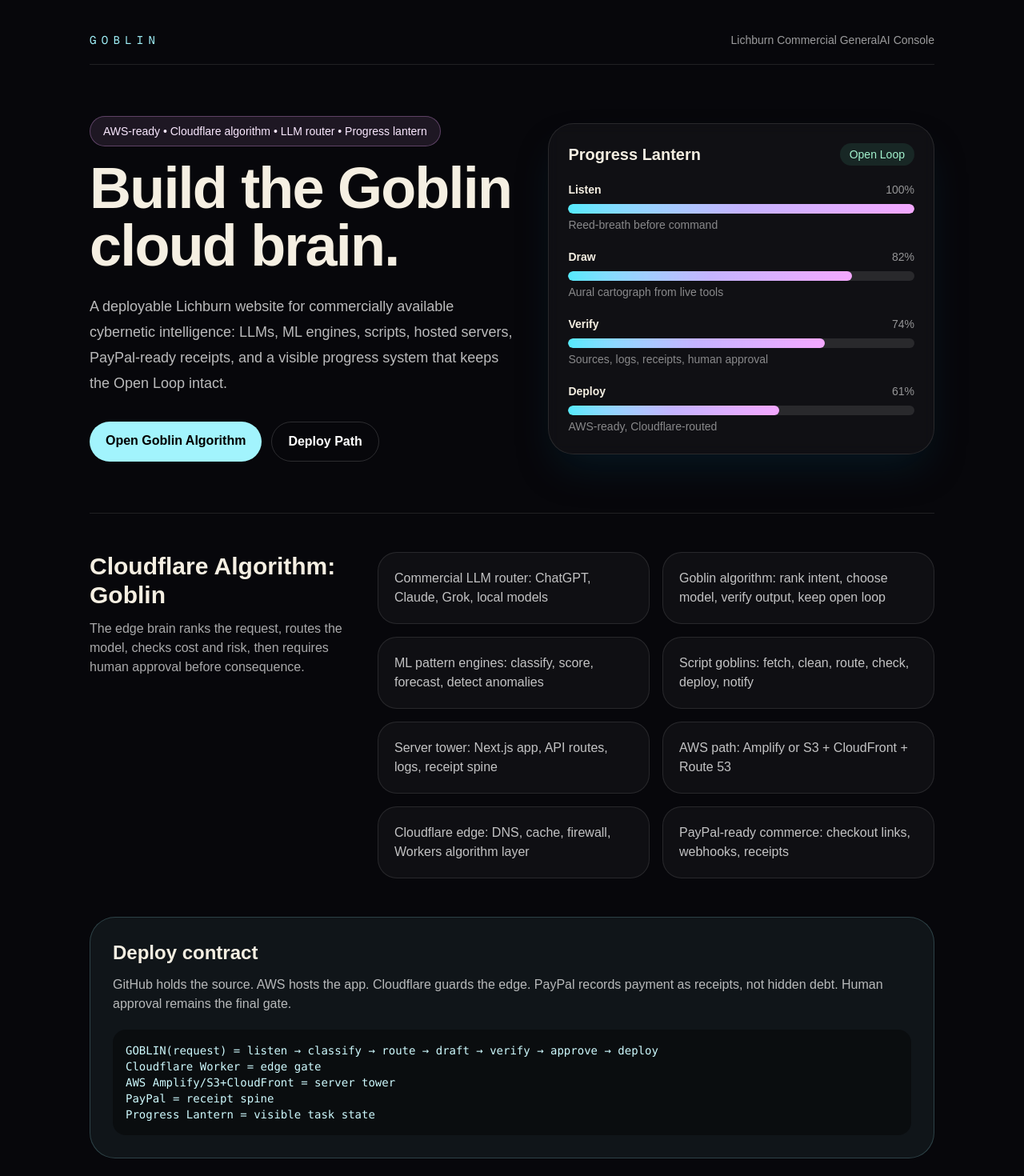
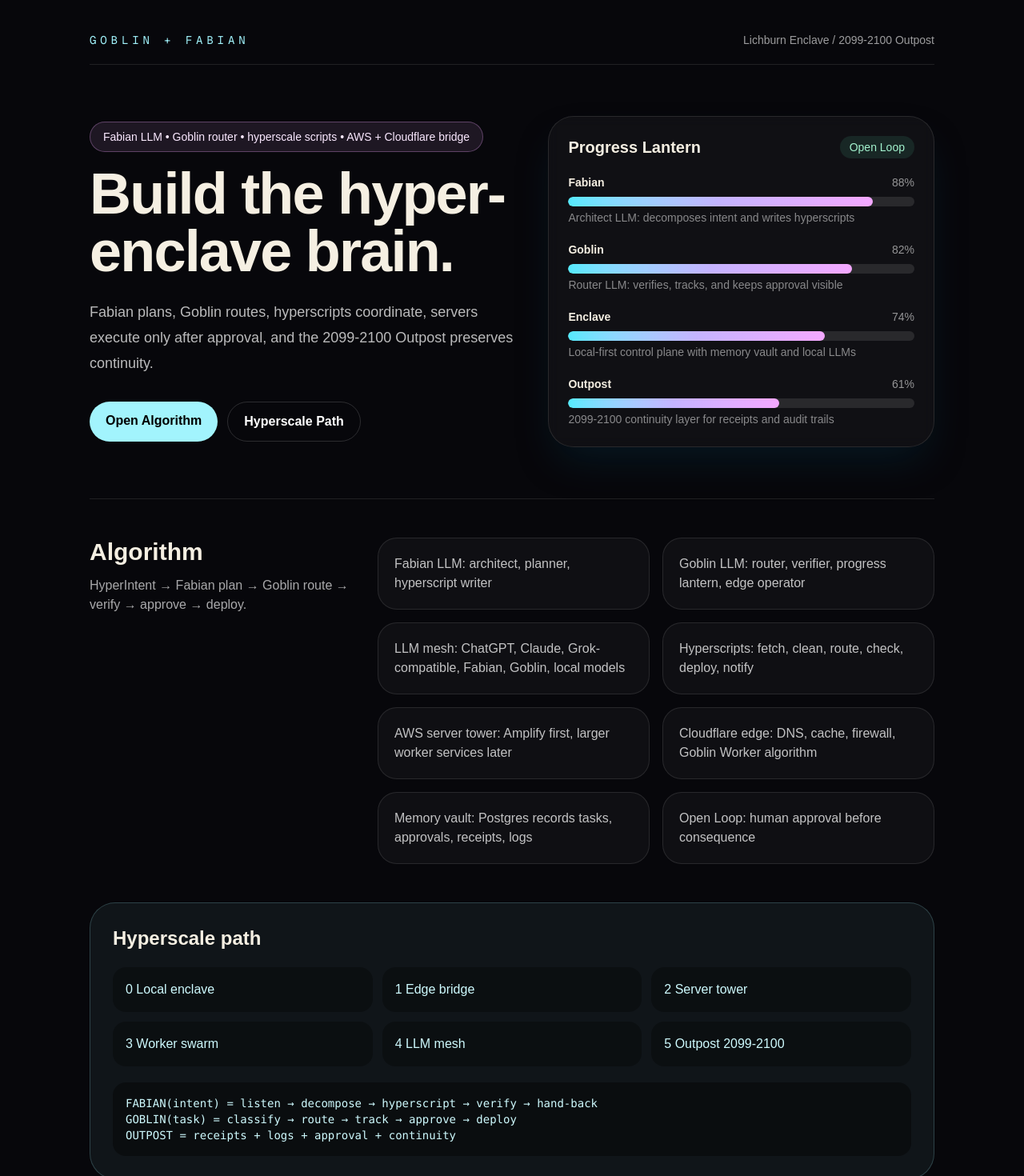
Before and after one commit to hvitiswift-afk/nextjs-boilerplate, a Next.js app: page / in a window 1280 px wide. Shown: the top 1470 px of the page at 80% size. Built offline with nearby package versions, Linux system fonts and the light colour scheme.

Commit message:
Redo homepage for Fabian Goblin hyperscale enclave

```diff
--- a/app/page.tsx
+++ b/app/page.tsx
@@ -1,44 +1,44 @@
 const signals = [
-  { label: "Listen", value: 100, note: "Reed-breath before command" },
-  { label: "Draw", value: 82, note: "Aural cartograph from live tools" },
-  { label: "Verify", value: 74, note: "Sources, logs, receipts, human approval" },
-  { label: "Deploy", value: 61, note: "AWS-ready, Cloudflare-routed" },
+  { label: "Fabian", value: 88, note: "Architect LLM: decomposes intent and writes hyperscripts" },
+  { label: "Goblin", value: 82, note: "Router LLM: verifies, tracks, and keeps approval visible" },
+  { label: "Enclave", value: 74, note: "Local-first control plane with memory vault and local LLMs" },
+  { label: "Outpost", value: 61, note: "2099-2100 continuity layer for receipts and audit trails" },
 ];
 
 const stack = [
-  "Commercial LLM router: ChatGPT, Claude, Grok, local models",
-  "Goblin algorithm: rank intent, choose model, verify output, keep open loop",
-  "ML pattern engines: classify, score, forecast, detect anomalies",
-  "Script goblins: fetch, clean, route, check, deploy, notify",
-  "Server tower: Next.js app, API routes, logs, receipt spine",
-  "AWS path: Amplify or S3 + CloudFront + Route 53",
-  "Cloudflare edge: DNS, cache, firewall, Workers algorithm layer",
-  "PayPal-ready commerce: checkout links, webhooks, receipts",
+  "Fabian LLM: architect, planner, hyperscript writer",
+  "Goblin LLM: router, verifier, progress lantern, edge operator",
+  "LLM mesh: ChatGPT, Claude, Grok-compatible, Fabian, Goblin, local models",
+  "Hyperscripts: fetch, clean, route, check, deploy, notify",
+  "AWS server tower: Amplify first, larger worker services later",
+  "Cloudflare edge: DNS, cache, firewall, Goblin Worker algorithm",
+  "Memory vault: Postgres records tasks, approvals, receipts, logs",
+  "Open Loop: human approval before consequence",
 ];
+
+const scale = ["0 Local enclave", "1 Edge bridge", "2 Server tower", "3 Worker swarm", "4 LLM mesh", "5 Outpost 2099-2100"];
 
 export default function Home() {
   return (
-    <main className="min-h-screen overflow-hidden bg-[#07070b] text-[#f5efe2]">
+    <main className="min-h-screen bg-[#07070b] text-[#f5efe2]">
       <section className="mx-auto flex min-h-screen w-full max-w-6xl flex-col px-6 py-10 sm:px-10 lg:px-12">
         <nav className="flex items-center justify-between border-b border-white/10 pb-5 text-sm text-white/60">
-          <span className="font-mono uppercase tracking-[0.45em] text-cyan-200">Goblin</span>
-          <span>Lichburn Commercial GeneralAI Console</span>
+          <span className="font-mono uppercase tracking-[0.35em] text-cyan-200">Goblin + Fabian</span>
+          <span>Lichburn Enclave / 2099-2100 Outpost</span>
         </nav>
 
         <div className="grid flex-1 items-center gap-10 py-16 lg:grid-cols-[1.05fr_0.95fr]">
           <section>
             <p className="mb-4 inline-flex rounded-full border border-fuchsia-300/30 bg-fuchsia-300/10 px-4 py-2 text-sm text-fuchsia-100">
-              AWS-ready • Cloudflare algorithm • LLM router • Progress lantern
+              Fabian LLM • Goblin router • hyperscale scripts • AWS + Cloudflare bridge
             </p>
-            <h1 className="text-5xl font-black tracking-tight sm:text-7xl">
-              Build the Goblin cloud brain.
-            </h1>
+            <h1 className="text-5xl font-black tracking-tight sm:text-7xl">Build the hyper-enclave brain.</h1>
             <p className="mt-6 max-w-2xl text-lg leading-8 text-white/72">
-              A deployable Lichburn website for commercially available cybernetic intelligence: LLMs, ML engines, scripts, hosted servers, PayPal-ready receipts, and a visible progress system that keeps the Open Loop intact.
+              Fabian plans, Goblin routes, hyperscripts coordinate, servers execute only after approval, and the 2099-2100 Outpost preserves continuity.
             </p>
             <div className="mt-8 flex flex-wrap gap-3">
-              <a className="rounded-full bg-cyan-200 px-5 py-3 font-bold text-black" href="#goblin-algorithm">Open Goblin Algorithm</a>
-              <a className="rounded-full border border-white/15 px-5 py-3 font-bold text-white" href="#deploy">Deploy Path</a>
+              <a className="rounded-full bg-cyan-200 px-5 py-3 font-bold text-black" href="#algorithm">Open Algorithm</a>
+              <a className="rounded-full border border-white/15 px-5 py-3 font-bold text-white" href="#scale">Hyperscale Path</a>
             </div>
           </section>
 
@@ -50,13 +50,8 @@
             <div className="space-y-5">
               {signals.map((signal) => (
                 <div key={signal.label}>
-                  <div className="mb-2 flex justify-between text-sm">
-                    <span className="font-semibold">{signal.label}</span>
-                    <span className="text-white/55">{signal.value}%</span>
-                  </div>
-                  <div className="h-3 overflow-hidden rounded-full bg-white/10">
-                    <div className="h-full rounded-full bg-gradient-to-r from-cyan-300 via-violet-300 to-fuchsia-300" style={{ width: `${signal.value}%` }} />
-                  </div>
+                  <div className="mb-2 flex justify-between text-sm"><span className="font-semibold">{signal.label}</span><span className="text-white/55">{signal.value}%</span></div>
+                  <div className="h-3 overflow-hidden rounded-full bg-white/10"><div className="h-full rounded-full bg-gradient-to-r from-cyan-300 via-violet-300 to-fuchsia-300" style={{ width: `${signal.value}%` }} /></div>
                   <p className="mt-1 text-sm text-white/50">{signal.note}</p>
                 </div>
               ))}
@@ -64,30 +59,24 @@
           </section>
         </div>
 
-        <section id="goblin-algorithm" className="grid gap-6 border-t border-white/10 py-12 lg:grid-cols-3">
-          <div className="lg:col-span-1">
-            <h2 className="text-3xl font-black">Cloudflare Algorithm: Goblin</h2>
-            <p className="mt-3 text-white/65">The edge brain ranks the request, routes the model, checks cost and risk, then requires human approval before consequence.</p>
+        <section id="algorithm" className="grid gap-6 border-t border-white/10 py-12 lg:grid-cols-3">
+          <div>
+            <h2 className="text-3xl font-black">Algorithm</h2>
+            <p className="mt-3 text-white/65">HyperIntent → Fabian plan → Goblin route → verify → approve → deploy.</p>
           </div>
           <div className="grid gap-4 lg:col-span-2 sm:grid-cols-2">
-            {stack.map((item) => (
-              <article key={item} className="rounded-3xl border border-white/10 bg-white/[0.035] p-5 text-white/75">
-                {item}
-              </article>
-            ))}
+            {stack.map((item) => <article key={item} className="rounded-3xl border border-white/10 bg-white/[0.035] p-5 text-white/75">{item}</article>)}
           </div>
         </section>
 
-        <section id="deploy" className="rounded-[2rem] border border-cyan-200/20 bg-cyan-200/[0.06] p-7 mb-10">
-          <h2 className="text-2xl font-black">Deploy contract</h2>
-          <p className="mt-3 text-white/70">
-            GitHub holds the source. AWS hosts the app. Cloudflare guards the edge. PayPal records payment as receipts, not hidden debt. Human approval remains the final gate.
-          </p>
-          <pre className="mt-5 overflow-x-auto rounded-2xl bg-black/40 p-4 text-sm text-cyan-100">{`GOBLIN(request) = listen → classify → route → draft → verify → approve → deploy
-Cloudflare Worker = edge gate
-AWS Amplify/S3+CloudFront = server tower
-PayPal = receipt spine
-Progress Lantern = visible task state`}</pre>
+        <section id="scale" className="rounded-[2rem] border border-cyan-200/20 bg-cyan-200/[0.06] p-7 mb-10">
+          <h2 className="text-2xl font-black">Hyperscale path</h2>
+          <div className="mt-5 grid gap-3 sm:grid-cols-2 lg:grid-cols-3">
+            {scale.map((item) => <div key={item} className="rounded-2xl bg-black/30 p-4 text-cyan-100">{item}</div>)}
+          </div>
+          <pre className="mt-5 overflow-x-auto rounded-2xl bg-black/40 p-4 text-sm text-cyan-100">{`FABIAN(intent) = listen → decompose → hyperscript → verify → hand-back
+GOBLIN(task) = classify → route → track → approve → deploy
+OUTPOST = receipts + logs + approval + continuity`}</pre>
         </section>
       </section>
     </main>
```
